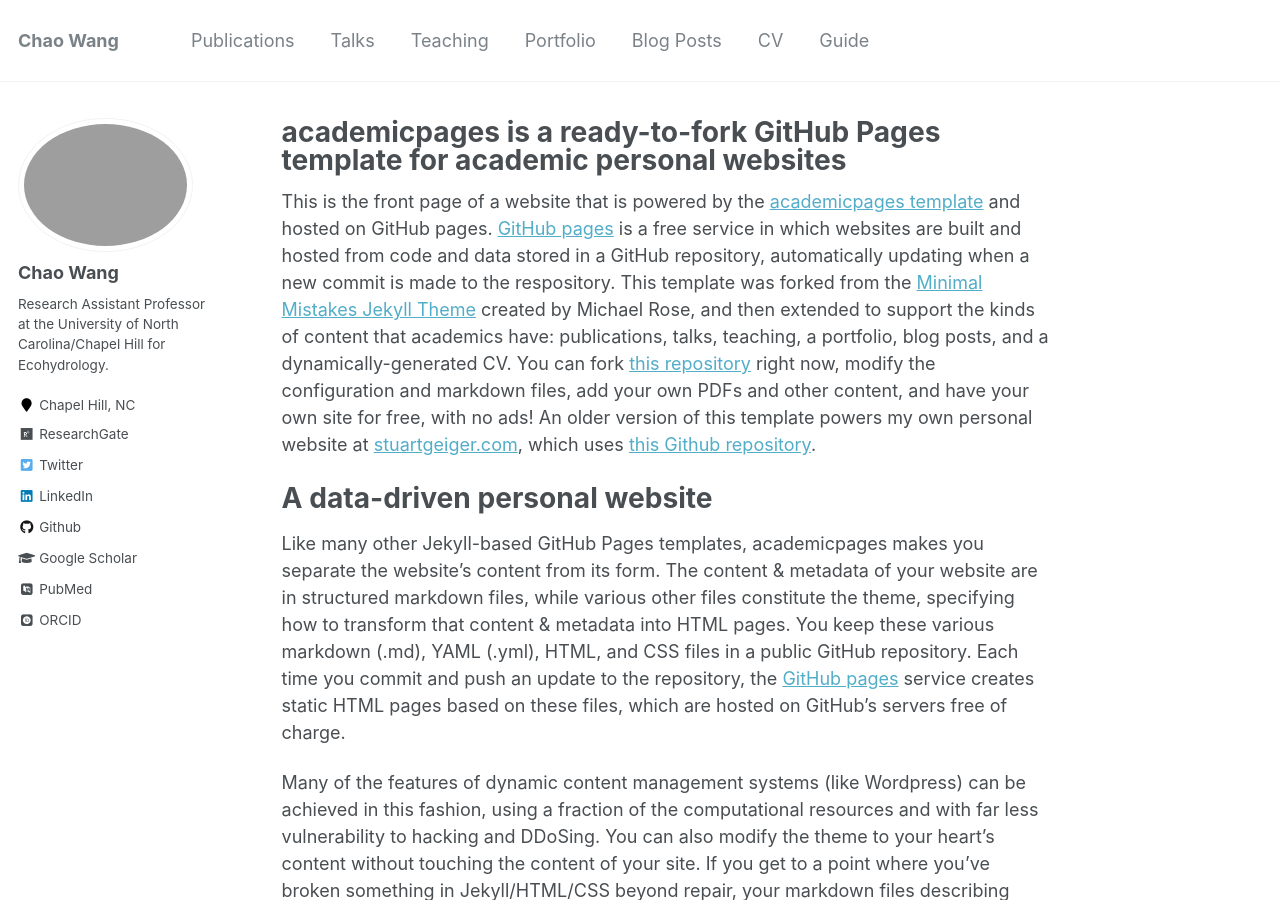
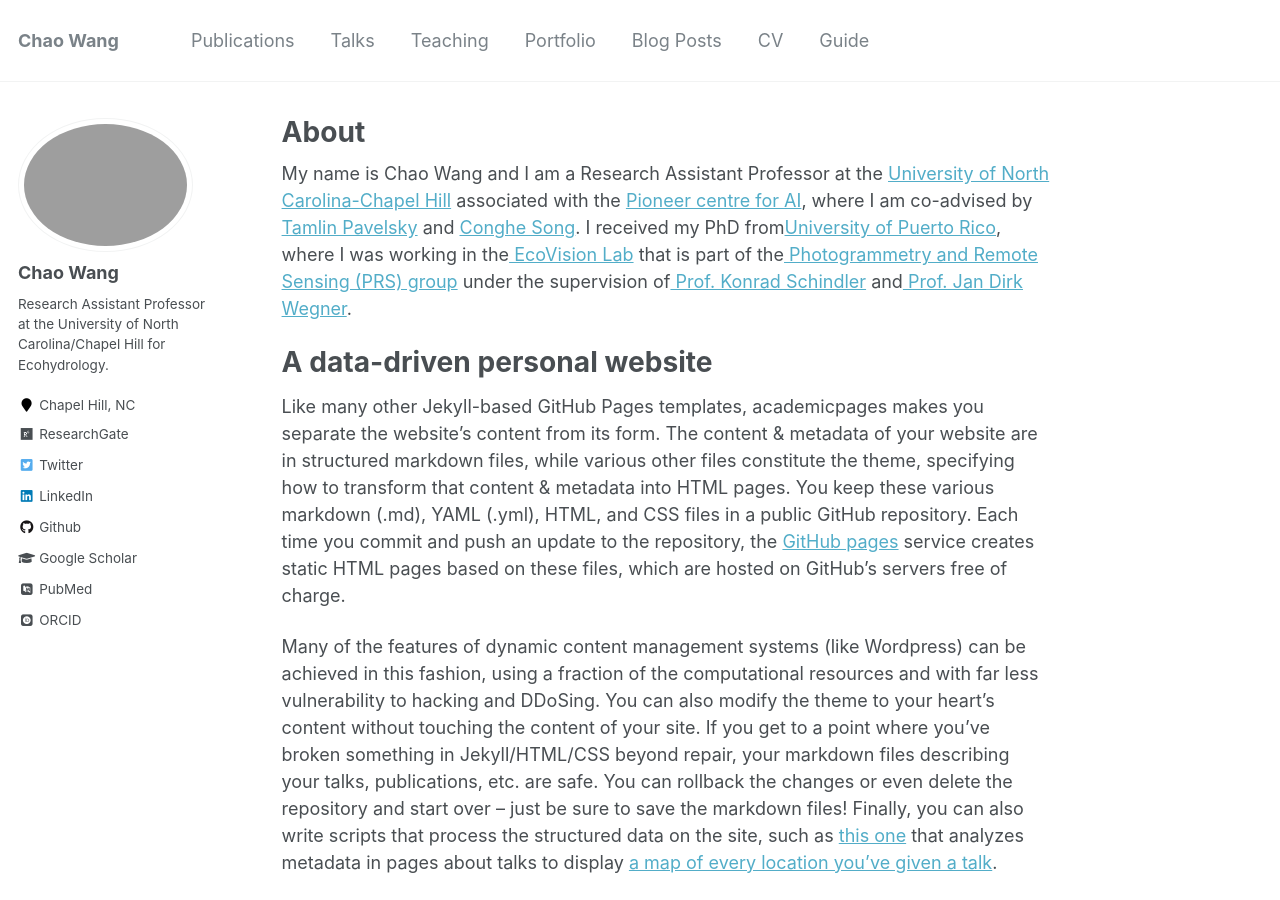
Before and after one commit to ChaoEcohydroRS/GlobalEcoHydro, a Jekyll site: the page built from _pages/about.md, in a window 1280 px wide and 900 px high. Built offline with Jekyll 4.4.1, drawn with Linux system fonts in a browser that asks for light colours; some web fonts are replaced.

Commit message:
Update about.md

```diff
--- a/_pages/about.md
+++ b/_pages/about.md
@@ -1,6 +1,6 @@
 ---
 permalink: /
-title: "academicpages is a ready-to-fork GitHub Pages template for academic personal websites"
+title: "About"
 excerpt: "About me"
 author_profile: true
 redirect_from:
@@ -8,7 +8,8 @@ redirect_from:
   - /about.html
 ---
 
-This is the front page of a website that is powered by the [academicpages template](https://github.com/academicpages/academicpages.github.io) and hosted on GitHub pages. [GitHub pages](https://pages.github.com) is a free service in which websites are built and hosted from code and data stored in a GitHub repository, automatically updating when a new commit is made to the respository. This template was forked from the [Minimal Mistakes Jekyll Theme](https://mmistakes.github.io/minimal-mistakes/) created by Michael Rose, and then extended to support the kinds of content that academics have: publications, talks, teaching, a portfolio, blog posts, and a dynamically-generated CV. You can fork [this repository](https://github.com/academicpages/academicpages.github.io) right now, modify the configuration and markdown files, add your own PDFs and other content, and have your own site for free, with no ads! An older version of this template powers my own personal website at [stuartgeiger.com](http://stuartgeiger.com), which uses [this Github repository](https://github.com/staeiou/staeiou.github.io).
+My name is Chao Wang and I am a Research Assistant Professor at the [University of North Carolina-Chapel Hill](https://www.ku.dk/english/) associated with the [Pioneer centre for AI](https://www.aicentre.dk/), where I am co-advised by [Tamlin Pavelsky](http://uncglobalhydrology.org/tamlin/) and [Conghe Song](https://csong.web.unc.edu/conghe-song/).
+I received my PhD from[University of Puerto Rico](https://ethz.ch/en.html), where I was working in the[  EcoVision Lab](https://prs.igp.ethz.ch/ecovision.html) that is part of the[  Photogrammetry and Remote Sensing (PRS) group](https://prs.igp.ethz.ch/) under the supervision of[  Prof. Konrad Schindler](https://igp.ethz.ch/personen/person-detail.html?persid=143986) and[  Prof. Jan Dirk Wegner](https://igp.ethz.ch/personen/person-detail.html?persid=186562).
 
 A data-driven personal website
 ======
```
